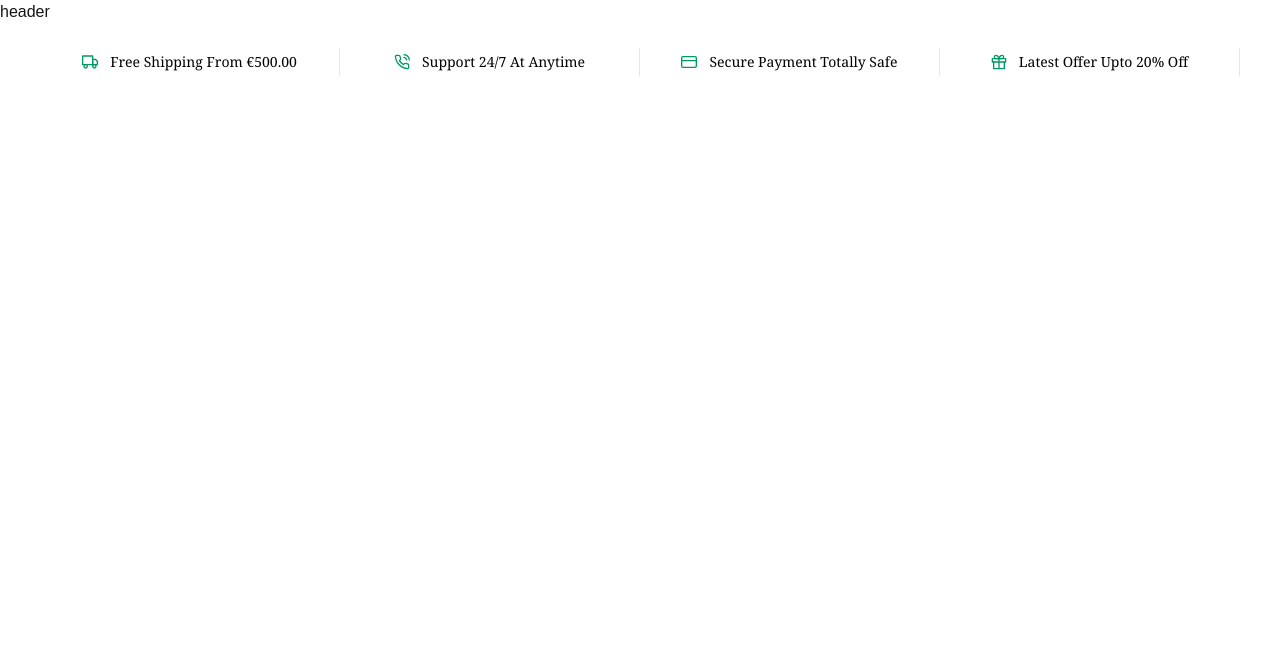
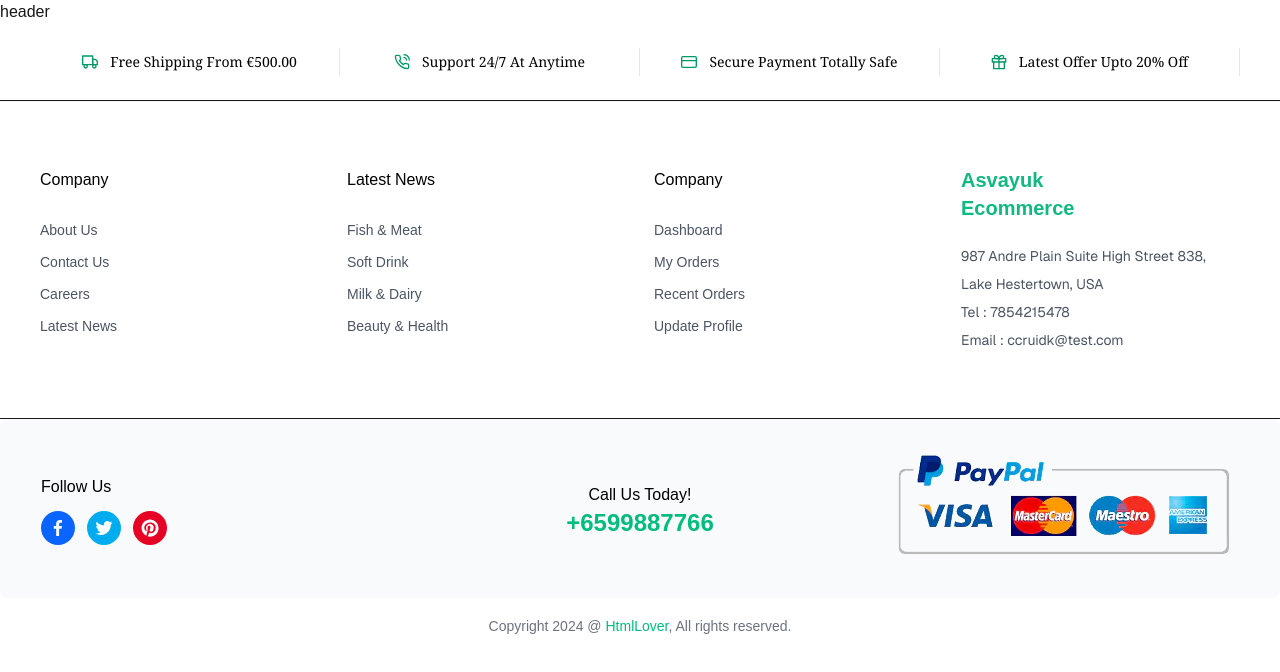
Before and after one commit to asvayuktechnology/asvayukt-ecomm, a Next.js app: page / in a window 1280 px wide. Shown: the top 672 px of the page. Built offline with nearby package versions, Linux system fonts and the light colour scheme.

Commit message:
footer components

```diff
--- a/src/components/footer/Footer.js
+++ b/src/components/footer/Footer.js
@@ -1,4 +1,8 @@
-import AccordionCom from "../ui/common/accordion/AccordionCom";
+import Link from "next/link";
+import Image from "next/image";
+import FooterLinks from "./FooterLinks";
+import paymentLogo from "../../../public/images/payment-logo.webp"
+
 
 const Footer = () => {
   const features = [
@@ -79,9 +83,64 @@ const Footer = () => {
       text: "Latest Offer Upto 20% Off",
     },
   ];
+
+  const companyLinks = [
+    { label: "About Us", href: "/about-us" },
+    { label: "Contact Us", href: "/contact-us" },
+    { label: "Careers", href: "/careers" },
+    { label: "Latest News", href: "/news" },
+  ];
+
+  const companyLinks2 = [
+    { label: "Fish & Meat", href: "/fish-meat" },
+    { label: "Soft Drink", href: "/soft-drink" },
+    { label: "Milk & Dairy", href: "/milk-dairy" },
+    { label: "Beauty & Health", href: "/beauty-health" },
+  ];
+
+  const companyLinks3 = [
+    { label: "Dashboard", href: "/dashboard" },
+    { label: "My Orders", href: "/my-orders" },
+    { label: "Recent Orders", href: "/recent-orders" },
+    { label: "Update Profile", href: "/update-profile" },
+  ];
+
+  const socialLinks = [
+    {
+      href: "https://www.facebook.com/",
+      bg: "#0965FE",
+      icon: (
+        <path
+          d="M34.1,47V33.3h4.6l0.7-5.3h-5.3v-3.4c0-1.5,0.4-2.6,2.6-2.6l2.8,0v-4.8c-0.5-0.1-2.2-0.2-4.1-0.2 c-4.1,0-6.9,2.5-6.9,7V28H24v5.3h4.6V47H34.1z"
+          fill="white"
+        />
+      ),
+    },
+    {
+      href: "https://twitter.com/",
+      bg: "#00aced",
+      icon: (
+        <path
+          d="M48,22.1c-1.2,0.5-2.4,0.9-3.8,1c1.4-0.8,2.4-2.1,2.9-3.6c-1.3,0.8-2.7,1.3-4.2,1.6 C41.7,19.8,40,19,38.2,19c-3.6,0-6.6,2.9-6.6,6.6c0,0.5,0.1,1,0.2,1.5c-5.5-0.3-10.3-2.9-13.5-6.9c-0.6,1-0.9,2.1-0.9,3.3 c0,2.3,1.2,4.3,2.9,5.5c-1.1,0-2.1-0.3-3-0.8c0,0,0,0.1,0,0.1c0,3.2,2.3,5.8,5.3,6.4c-0.6,0.1-1.1,0.2-1.7,0.2c-0.4,0-0.8,0-1.2-0.1 c0.8,2.6,3.3,4.5,6.1,4.6c-2.2,1.8-5.1,2.8-8.2,2.8c-0.5,0-1.1,0-1.6-0.1c2.9,1.9,6.4,2.9,10.1,2.9c12.1,0,18.7-10,18.7-18.7 c0-0.3,0-0.6,0-0.8C46,24.5,47.1,23.4,48,22.1z"
+          fill="white"
+        />
+      ),
+    },
+    {
+      href: "https://www.pinterest.com/",
+      bg: "#E60023",
+      icon: (
+        <path
+          d="M32,16c-8.8,0-16,7.2-16,16c0,6.6,3.9,12.2,9.6,14.7c0-1.1,0-2.5,0.3-3.7 c0.3-1.3,2.1-8.7,2.1-8.7s-0.5-1-0.5-2.5c0-2.4,1.4-4.1,3.1-4.1c1.5,0,2.2,1.1,2.2,2.4c0,1.5-0.9,3.7-1.4,5.7 c-0.4,1.7,0.9,3.1,2.5,3.1c3,0,5.1-3.9,5.1-8.5c0-3.5-2.4-6.1-6.7-6.1c-4.9,0-7.9,3.6-7.9,7.7c0,1.4,0.4,2.4,1.1,3.1 c0.3,0.3,0.3,0.5,0.2,0.9c-0.1,0.3-0.3,1-0.3,1.3c-0.1,0.4-0.4,0.6-0.8,0.4c-2.2-0.9-3.3-3.4-3.3-6.1c0-4.5,3.8-10,11.4-10 c6.1,0,10.1,4.4,10.1,9.2c0,6.3-3.5,11-8.6,11c-1.7,0-3.4-0.9-3.9-2c0,0-0.9,3.7-1.1,4.4c-0.3,1.2-1,2.5-1.6,3.4 c1.4,0.4,3,0.7,4.5,0.7c8.8,0,16-7.2,16-16C48,23.2,40.8,16,32,16z"
+          fill="white"
+        />
+      ),
+    },
+  ];
+
   return (
     <>
-      <footer>
+      <footer className="bg-white">
         <div className="relative mx-auto max-w-screen-2xl py-6 px-3 sm:px-10">
           <div className="grid grid-cols-2 sm:grid-cols-2 md:grid-cols-4 lg:grid-cols-4 xl:grid-cols-4 mx-auto">
             {features.map((feature, idx) => (
@@ -100,6 +159,138 @@ const Footer = () => {
           </div>
         </div>
 
+        <hr className="hr-line" />
+
+        <div className="border-t border-gray-100 w-full">
+          <div className="pb-16 lg:pb-0 xl:pb-0 bg-white">
+            <div className="mx-auto max-w-screen-2xl px-4 sm:px-10">
+              <div className="grid grid-cols-2 md:grid-cols-7 xl:grid-cols-12 gap-5 sm:gap-9 lg:gap-11 xl:gap-7 py-10 lg:py-16 justify-between">
+                <div className="pb-3.5 sm:pb-0 col-span-1 md:col-span-2 lg:col-span-3">
+                  <FooterLinks title="Company" links={companyLinks} />
+                </div>
+                <div className="pb-3.5 sm:pb-0 col-span-1 md:col-span-2 lg:col-span-3">
+                  <FooterLinks title="Latest News" links={companyLinks2} />
+                </div>
+                <div className="pb-3.5 sm:pb-0 col-span-1 md:col-span-2 lg:col-span-3">
+                  <FooterLinks title="Company" links={companyLinks3} />
+                </div>
+                <div className="pb-3.5 sm:pb-0 col-span-1 md:col-span-2 lg:col-span-3">
+                  <Link
+                    className="mr-3 lg:mr-12 xl:mr-12"
+                    rel="noreferrer"
+                    href="/"
+                  >
+                    <div className="relative w-32 h-10">
+                      {/* <Image
+                        alt="logo"
+                        loading="lazy"
+                        width="0"
+                        height="0"
+                        decoding="async"
+                        data-nimg="1"
+                        className="w-full h-auto"
+                        src="https://res.cloudinary.com/ahossain/image/upload/v1697688576/settings/logo-color_el4zmy.svg"
+                        style="color: transparent;"
+                      /> */}
+                      <h1 className="text-xl font-bold text-[#10b981]">Asvayuk Ecommerce</h1>
+                    </div>
+                  </Link>
+                  <p className="leading-7 font-sans text-sm text-gray-600 mt-3">
+                    987 Andre Plain Suite High Street 838, Lake Hestertown, USA
+                    <br />
+                    <a href="tel:7854215478"> Tel : 7854215478</a>
+                    <br />
+                    <a href="mailto: ccruidk@test.com">
+                      Email : ccruidk@test.com
+                    </a>
+                  </p>
+                </div>
+              </div>
+            </div>
+          </div>
+        </div>
+
+        <hr class="hr-line" />
+
+        <div className="mx-auto max-w-screen-2xl px-4 sm:px-10 bg-gray-50 border border-gray-50 rounded-lg">
+          <div className="grid grid-cols-2 md:grid-cols-3 xl:grid-cols-3 gap-5 sm:gap-9 lg:gap-11 xl:gap-7 py-8 items-center justify-between">
+            <div className="col-span-1">
+              <div>
+                <span className="text-base leading-7 font-medium block mb-2 pb-0.5 text-black">
+                  Follow Us
+                </span>
+                <ul className="text-sm flex">
+                  {socialLinks.map((social, i) => (
+                    <li
+                      key={i}
+                      className="flex items-center mr-3 transition ease-in-out duration-500"
+                    >
+                      <a
+                        aria-label="Social Link"
+                        rel="noreferrer"
+                        target="_blank"
+                        className="block text-center mx-auto text-gray-500 hover:text-white"
+                        href={social.href}
+                      >
+                        <svg viewBox="0 0 64 64" width="34" height="34">
+                          <circle
+                            cx="32"
+                            cy="32"
+                            r="32"
+                            fill={social.bg}
+                          ></circle>
+                          {social.icon}
+                        </svg>
+                      </a>
+                    </li>
+                  ))}
+                </ul>
+              </div>
+            </div>
+
+            <div className="col-span-1 text-center hidden md:block lg:block">
+              <div>
+                <p className="text-base leading-7 font-medium block text-black">
+                  Call Us Today!
+                </p>
+                <h5 className="text-2xl font-bold text-emerald-500 leading-7">
+                  +6599887766
+                </h5>
+              </div>
+            </div>
+
+            <div className="col-span-1 hidden md:block lg:block">
+              <ul className="lg:text-right">
+                <li className="px-1 mb-2 md:mb-0 transition hover:opacity-80 inline-flex">
+                  <Image
+                    alt="payment method"
+                    loading="lazy"
+                    width="274"
+                    height="85"
+                    decoding="async"
+                    className="w-full"
+                    src={paymentLogo}
+                  />
+                </li>
+              </ul>
+            </div>
+          </div>
+        </div>
+
+        <div className="mx-auto max-w-screen-2xl px-3 sm:px-10 flex justify-center py-4">
+          <p className="text-sm text-gray-500 leading-6">
+            Copyright 2024 @{" "}
+            <a
+              target="_blank"
+              rel="noopener noreferrer"
+              className="text-emerald-500"
+              href="https://themeforest.net/user/htmllover"
+            >
+              HtmlLover
+            </a>
+            , All rights reserved.
+          </p>
+        </div>
       </footer>
     </>
   );
--- /dev/null
+++ b/src/components/footer/FooterLinks.js
@@ -0,0 +1,25 @@
+import React from "react";
+
+const FooterLinks = ({ title, links }) => {
+  return (
+    <div className="pb-3.5 sm:pb-0 col-span-1 md:col-span-2 lg:col-span-3">
+      <h3 className="text-md lg:leading-7 font-medium mb-4 sm:mb-5 lg:mb-6 pb-0.5 text-black">
+        {title}
+      </h3>
+      <ul className="text-sm flex flex-col space-y-3">
+        {links.map((link, index) => (
+          <li key={index} className="flex items-baseline">
+            <a
+              href={link.href}
+              className="text-gray-600 inline-block w-full hover:text-emerald-500"
+            >
+              {link.label}
+            </a>
+          </li>
+        ))}
+      </ul>
+    </div>
+  )
+};
+
+export default FooterLinks;
```
Also changed, not shown: public/images/payment-logo.webp (added).
